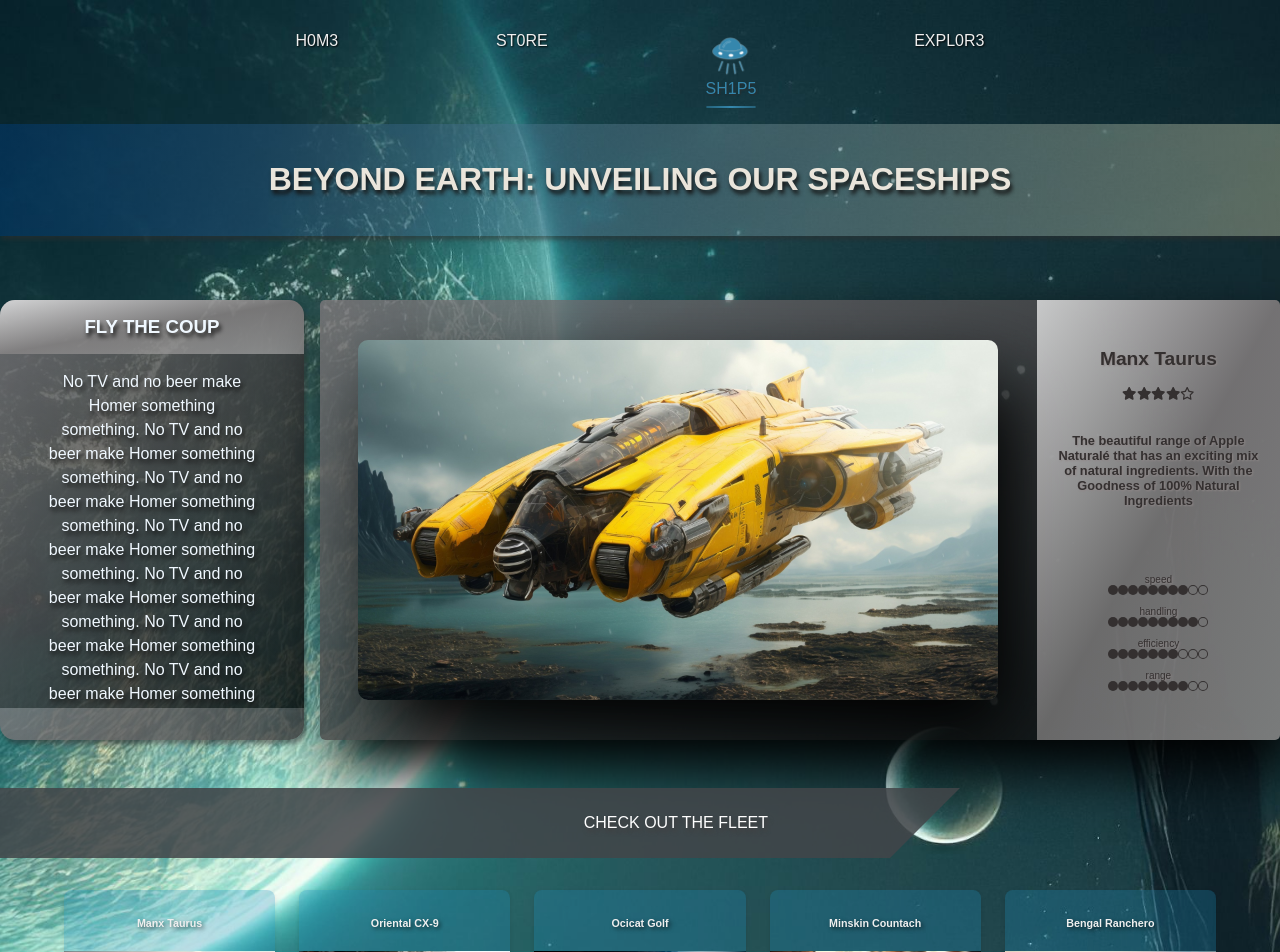
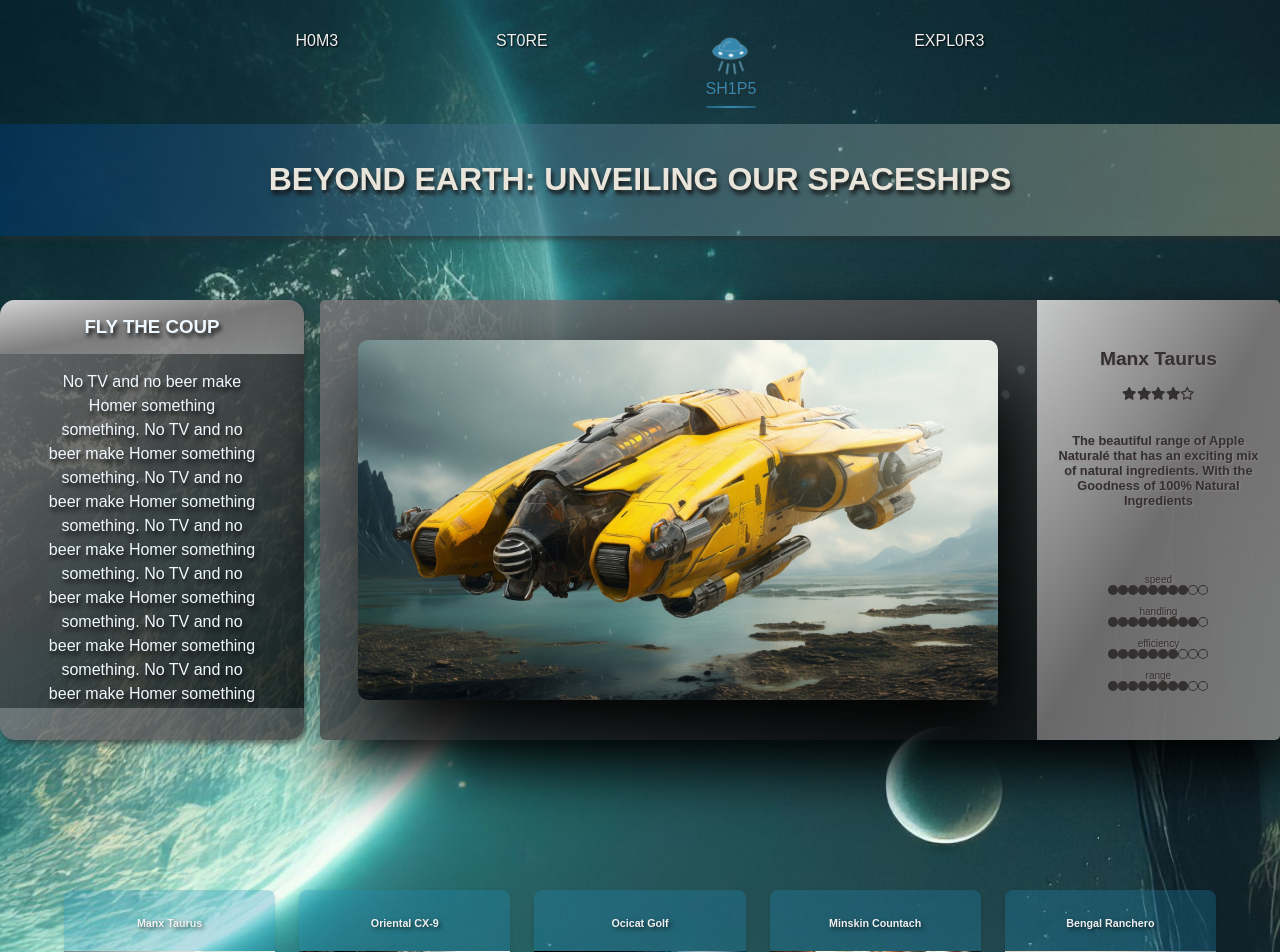
Before and after one commit to thegroosalugg/Andromeda, a React (Vite) app: page /ships in a window 1280 px wide. Shown: the top 952 px of the page. Built offline with nearby package versions, Linux system fonts and the light colour scheme; a web font is replaced by a local one.

Commit message:
banner animates on scroll

```diff
--- a/src/components/UI/MotionDiv.tsx
+++ b/src/components/UI/MotionDiv.tsx
@@ -21,6 +21,7 @@ interface DivProps {
     exit?: object;
   };
   transition?: object;
+  style?: object;
   children: React.ReactNode;
   layout?: boolean;
 }
@@ -31,6 +32,7 @@ const MotionDiv: React.FC<DivProps> = ({
   className,
   variants,
   transition,
+  style,
   children,
   layout
 }: DivProps) => {
@@ -45,6 +47,7 @@ const MotionDiv: React.FC<DivProps> = ({
       animate='visible'
       exit='exit'
       transition={transition}
+      style={style}
       layout={layout}
     >
       {children}
--- a/src/pages/spaceships/SpaceShips.tsx
+++ b/src/pages/spaceships/SpaceShips.tsx
@@ -1,18 +1,38 @@
+import { useScroll, useTransform } from 'framer-motion';
 import { spaceships } from '../../assets/spaceships/spaceships';
 import Banner from '../../components/Banner';
+import css from '../../components/Banner.module.css' // remove
 import Article from '../../components/containers/Article';
 import Section from '../../components/containers/Section';
 import SlideShow from '../../components/SlideShow';
 import SpaceShipsList from '../../components/spaceships/list/SpaceShipsList';
+import MotionDiv from '../../components/UI/MotionDiv'; // remove
 
 export default function SpaceShipsPage() {
+  const { scrollY } = useScroll();
+  const xBanner = useTransform(scrollY, [0, 300, 350, 450, 500], ['-100vw', '-75vw', '-50vw', '-25vw', 0]);
+  const yText = useTransform(scrollY, [0, 500, 550, 600],['-100%', '-50%', '-25%', 0]);
+  const yOpacity = useTransform(scrollY, [0, 500, 550, 600], [0,  0.3, 0.7, 1]);
+
   return (
     <>
       <Section>
         <Article />
         <SlideShow array={spaceships} />
       </Section>
-      <Banner />
+
+      <MotionDiv
+      className={css.banner}
+      style={{ x: xBanner  }}
+    >
+      <MotionDiv
+        element='span'
+        style={{ opacity: yOpacity, translateY: yText }}
+        >
+        CHECK OUT THE FLEET
+      </MotionDiv>
+    </MotionDiv>
+      {/* <Banner /> */}
       <SpaceShipsList className='ship-grid' spaceships={spaceships} />
     </>
   );
```
